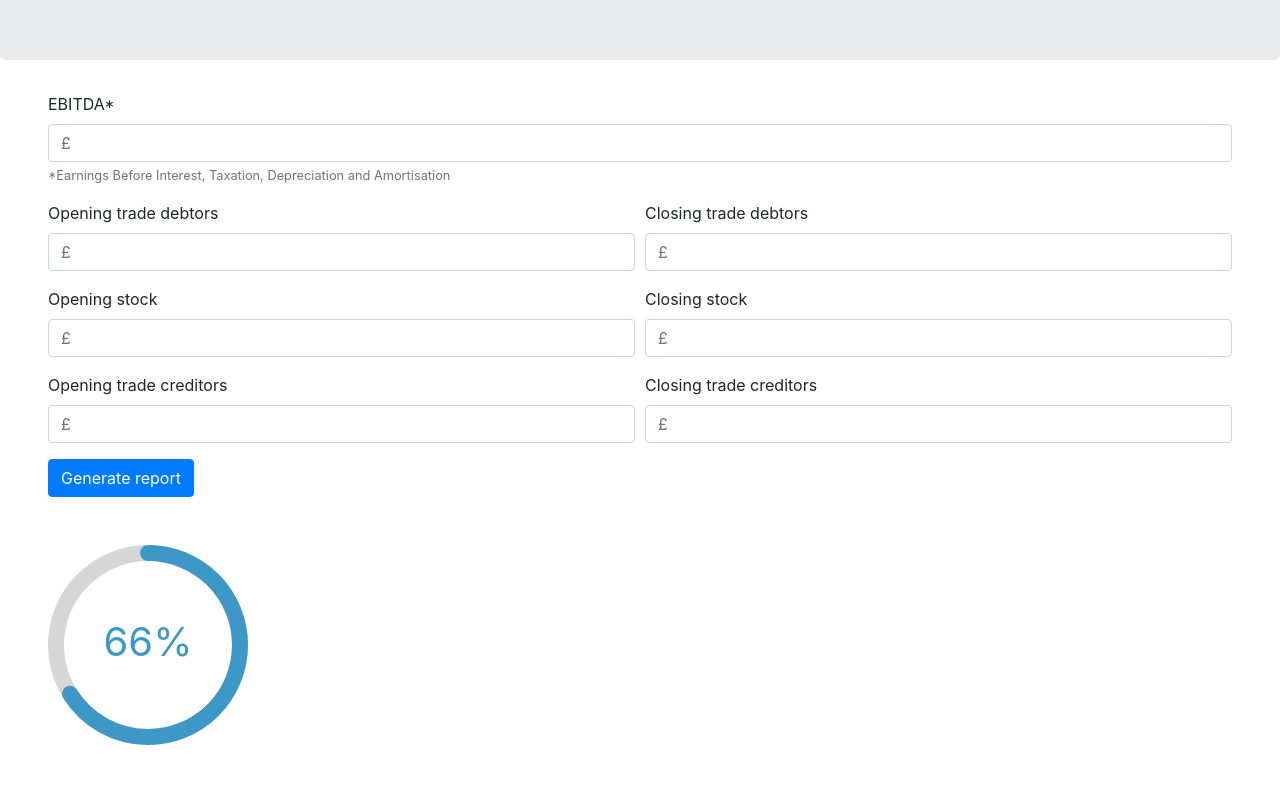
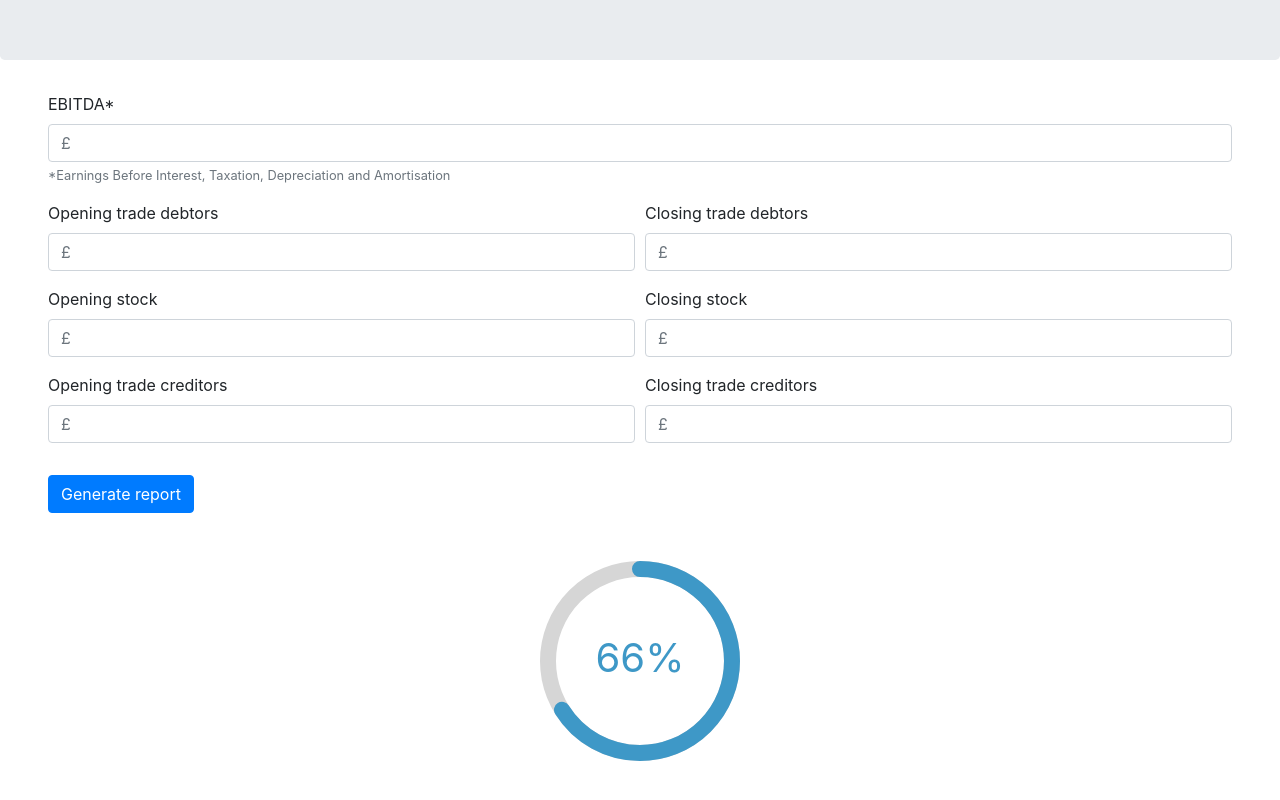
Before and after one commit to harrietgoddard/cash-conversion-analyser, a React (Create React App) app: page / in a window 1280 px wide. Shown: the part 220-1020 px from the top of the page. Built offline with nearby package versions, Linux system fonts and the light colour scheme.

Commit message:
ConversionPercentage component added

```diff
--- a/src/App.js
+++ b/src/App.js
@@ -2,12 +2,14 @@ import React from 'react';
 import './App.css';
 import Header from './components/Header/';
 import MainForm from './components/MainForm/';
+import ConversionPercentage from './components/ConversionPercentage/';
 
 function App() {
   return (
     <>
       <Header />
       <MainForm />
+      <ConversionPercentage />
     </>
   );
 }
--- /dev/null
+++ b/src/components/ConversionPercentage/index.js
@@ -0,0 +1,23 @@
+import React from 'react';
+import { CircularProgressbar } from 'react-circular-progressbar';
+import 'react-circular-progressbar/dist/styles.css';
+
+const ConversionPercentage = () => {
+
+    const value = 0.66;
+
+    return (
+        <div
+            style={{width: 200, height: 200, margin: "auto"}}
+            className="mt-5 mb-5"
+        >
+            <CircularProgressbar
+                value={value}
+                maxValue={1}
+                text={`${value * 100}%`}
+            />
+        </div>
+    );
+};
+
+export default ConversionPercentage;
--- a/src/components/MainForm/index.js
+++ b/src/components/MainForm/index.js
@@ -1,12 +1,8 @@
 import React from 'react';
 import { Form, Col, Button } from 'react-bootstrap';
-import { CircularProgressbar } from 'react-circular-progressbar';
-import 'react-circular-progressbar/dist/styles.css';
 import FormField from './FormField';
 
 const MainForm = () => {
-
-    const value = 0.66;
 
     return (
         <Form className="ml-5 mr-5">
@@ -75,19 +71,14 @@ const MainForm = () => {
 
             </Form.Row>
 
-            <Button variant="primary" type="submit">
+            <Button
+                variant="primary"
+                type="submit"
+                className="mt-3"
+            >
                 Generate report
             </Button>
-            <div
-                style={{width: 200, height: 200}}
-                className="mt-5 mb-5"
-            >
-                <CircularProgressbar
-                    value={value}
-                    maxValue={1}
-                    text={`${value * 100}%`}
-                />
-            </div>
+
         </Form>
     );
 };
```
